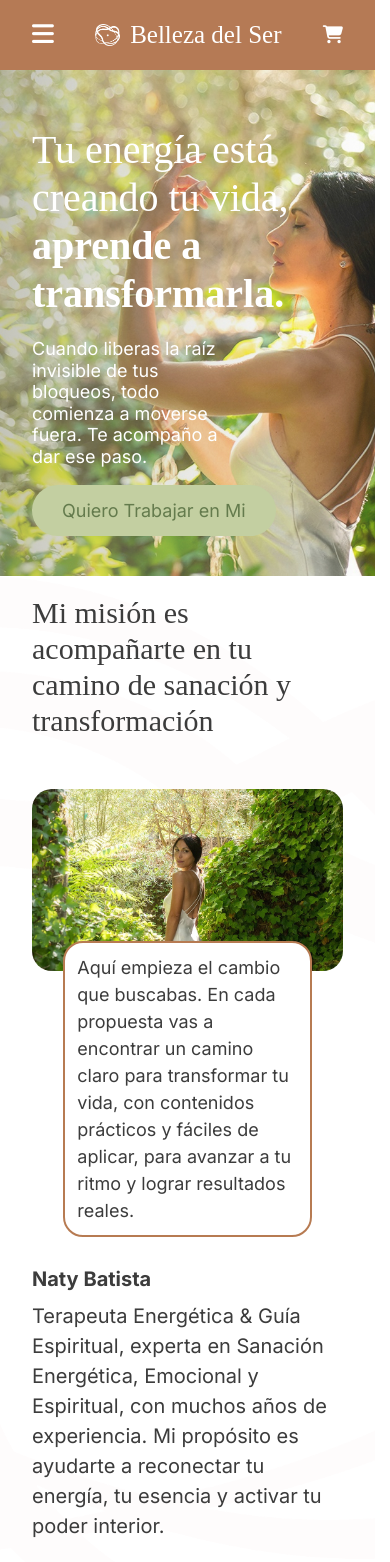
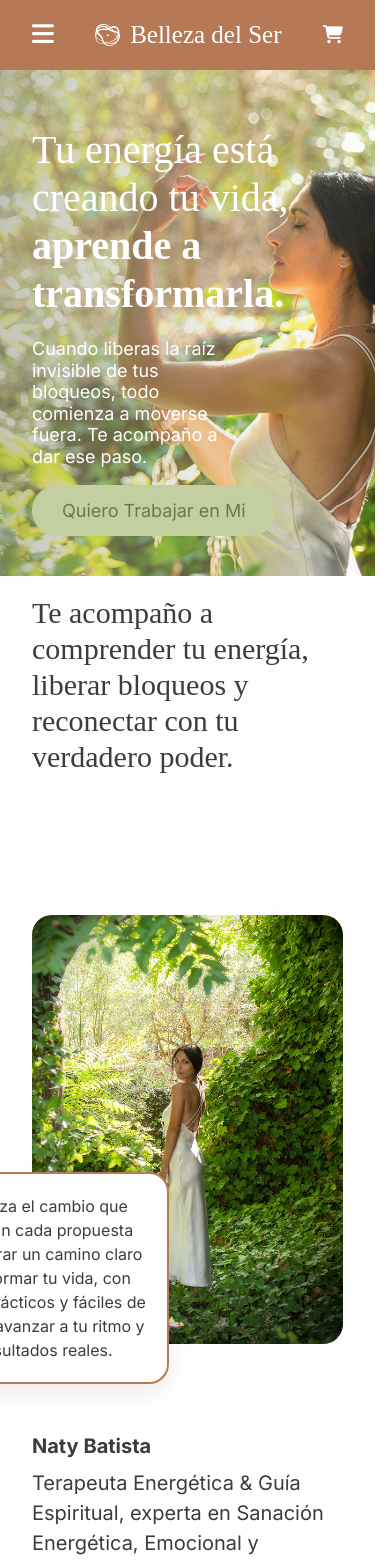
Before and after one commit to AlexisBazila/bellezadelser, a React (Vite) app: page / in a window 390 px wide. Shown: the top 1562 px of the page. Built offline with nearby package versions, Linux system fonts and the light colour scheme; a small style sheet from the web is missing; a web font is replaced by a local one.

Commit message:
mision section text

```diff
--- a/src/layouts/missionSection/MissionSection.jsx
+++ b/src/layouts/missionSection/MissionSection.jsx
@@ -2,39 +2,60 @@ import React from "react";
 import "./missionSection.css";
 
 import SmallButton from "../../components/smallButton/SmallButton";
-
-import myself from "../../assets/images/natyHome.jpg";
+import myself from "../../assets/images/natyHome.png";
 
 function MissionSection() {
   return (
     <section className="missionSection">
+      <div className="MyselfDesktop">
         <div className="firstParagraph">
           <h2>
-          Mi misión es acompañarte en tu camino de sanación y transformación
+            Te acompaño a comprender tu energía, liberar bloqueos y reconectar
+            con tu verdadero poder.
           </h2>
+
           <div className="MyselfParagraph">
             <h4>Naty Batista</h4>
             <p>
-            Terapeuta Energética & Guía Espiritual, experta en Sanación
-            Energética, Emocional y Espiritual, con muchos años de experiencia.
-            Mi propósito es ayudarte a reconectar tu energía, tu esencia y
-            activar tu poder interior.
+              Soy Natalia Batista, terapeuta energética y guía en procesos de
+              transformación personal.
             </p>
+
+            <p>
+              Acompaño a personas que sienten que algo en su vida no termina de
+              encajar, que están estancadas o repiten situaciones sin entender
+              por qué, a comprender qué está pasando en su interior, a
+              reconectar con su poder y a liberar lo que las está bloqueando.
+            </p>
+
+            <p>
+              Mi trabajo no se queda en lo superficial. Vamos a la raíz de lo
+              que estás sosteniendo, para que el cambio no sea momentáneo, sino
+              real y sostenido en el tiempo.
+            </p>
+
             <SmallButton caption="Saber Más" link={"/sobre-mi"} />
           </div>
         </div>
-      <div className="photoParagraph">
+
+        {/* NUEVA ESTRUCTURA PARA IMAGEN + BOX */}
+        <div className="photoWrapper">
+          <div className="photoContainer">
+            <img src={myself} alt="Naty Batista" className="missionPhoto" />
+
             <div className="pharagraphBox">
               <p>
                 Aquí empieza el cambio que buscabas. En cada propuesta vas a
-            encontrar un camino claro para transformar tu vida, con contenidos
-            prácticos y fáciles de aplicar, para avanzar a tu ritmo y lograr
-            resultados reales.
+                encontrar un camino claro para transformar tu vida, con
+                contenidos prácticos y fáciles de aplicar, para avanzar a tu
+                ritmo y lograr resultados reales.
               </p>
             </div>
+          </div>
+        </div>
+      </div>
 
-        <img src={myself} alt="" className="missionPhoto" />
-      </div>
+      {/* MOBILE */}
       <div className="MyselfParagraphMovil">
         <h4>Naty Batista</h4>
         <p>
@@ -43,6 +64,7 @@ function MissionSection() {
           propósito es ayudarte a reconectar tu energía, tu esencia y activar tu
           poder interior.
         </p>
+
         <div className="boton">
           <SmallButton caption="Saber Más" link={"/sobre-mi"} />
         </div>
--- a/src/layouts/missionSection/missionSection.css
+++ b/src/layouts/missionSection/missionSection.css
@@ -7,9 +7,15 @@
 }
 
 .firstParagraph {
-  display: flex;
   margin-bottom: 50px;
 }
+
+.MyselfDesktop {
+  display: flex;
+  gap: 50px;
+  margin-bottom: 90px;
+}
+
 .MyselfParagraphMovil {
   display: none;
 }
@@ -18,6 +24,7 @@
   font-size: 42px;
   padding-right: 5%;
 }
+
 .MyselfParagraph p,
 .MyselfParagraphMovil p {
   font-size: 20px;
@@ -32,46 +39,67 @@
   margin-bottom: 10px;
 }
 
+/* ============================= */
+/* NUEVA IMPLEMENTACIÓN IMAGEN + BOX */
+/* ============================= */
+
+.photoWrapper {
+  display: flex;
+  justify-content: center;
+  width: 100%;
+}
+
+.photoContainer {
+  position: relative;
+  width: fit-content;
+}
+
 .photoParagraph {
   display: flex;
   justify-content: center;
   align-items: center;
-  position: relative;
 }
 
+/* Imagen */
+.missionPhoto {
+  border-radius: 20px;
+  display: block;
+
+  /* max-width: 420px; */
+  z-index: 1;
+}
+
+/* Caja superpuesta */
 .pharagraphBox {
+  position: absolute;
+  bottom: -100px;
+  left: -51%;
   background-color: #fff;
   border: 2px solid #b77b52;
-  height: 296px;
-  width: 427px;
   border-radius: 20px;
+  /* width: 90%; */
+  max-width: 550px;
+  padding: 25px;
   display: flex;
   justify-content: center;
   align-items: center;
   z-index: 2;
-  margin-right: -60px;
+  box-shadow: 0 10px 25px rgba(0, 0, 0, 0.08);
 }
 
 .pharagraphBox p {
   font-size: 20px;
-  padding: 15%;
+  padding: 0;
+  text-align: center;
 }
 
-.missionPhoto {
-  border-radius: 20px;
-  display: flex;
-  align-items: center;
-  justify-content: center;
-  z-index: 1;
-}
+/* ============================= */
+/* RESPONSIVE */
+/* ============================= */
 
 @media (max-width: 1400px) {
-  .pharagraphBox {
-    margin-right: -200px;
-  }
   .pharagraphBox p {
     font-size: 18px;
-    padding: 5%;
   }
 }
 
@@ -79,21 +107,25 @@
   .missionSection {
     padding: 5% 2rem;
   }
-  .pharagraphBox {
-    margin-right: -200px;
+
+  .MyselfDesktop {
+    flex-direction: column;
+    align-items: center;
   }
 
-  .photoParagraph {
-    flex-direction: column-reverse;
+  .photoWrapper {
+    margin-top: 40px;
   }
+
   .pharagraphBox {
-    margin-right: 0;
+    bottom: -50px;
     width: 80%;
   }
+
   .missionPhoto {
-    margin-bottom: -30px;
     width: 100%;
   }
+
   .firstParagraph h2 {
     font-size: 30px;
   }
@@ -103,12 +135,26 @@
   .MyselfParagraph {
     display: none;
   }
+
   .MyselfParagraphMovil {
     display: flex;
     flex-direction: column;
     margin: 30px 0 50px 0;
   }
+
   .boton {
     width: 50%;
   }
 }
+
+@media (max-width: 600px) {
+  .pharagraphBox {
+    bottom: -40px;
+    width: 95%;
+    padding: 20px;
+  }
+
+  .pharagraphBox p {
+    font-size: 16px;
+  }
+}
```
Also changed, not shown: src/layouts/experienceSection/experienceSection.css (+9 -2 lines), src/assets/images/natyHome.png (added). Lines whose indentation alone changed are shown as unchanged.
